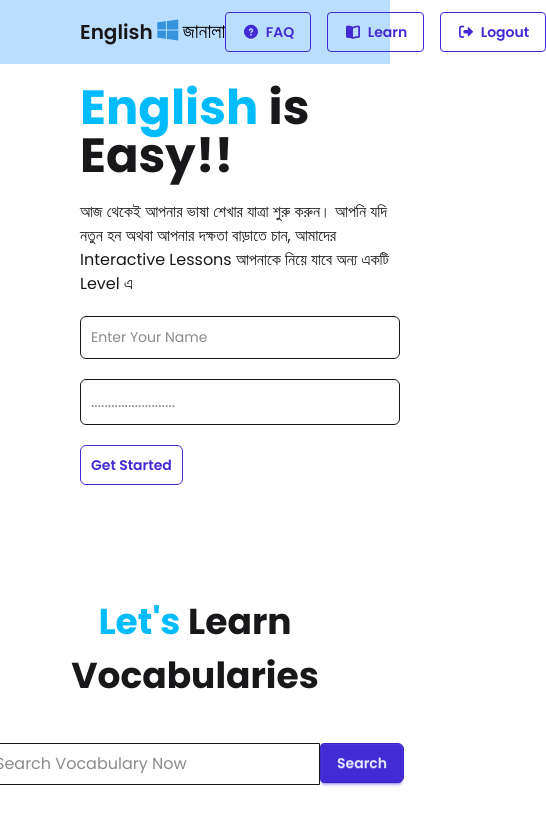
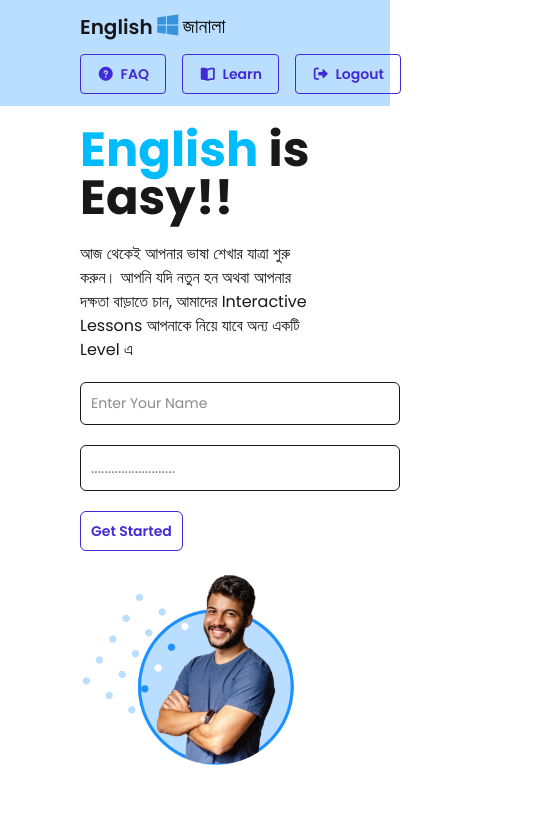
Before and after one commit to diponkorroy064-max/English-Janala-with-JS-API, a plain HTML site: page index.html in a window 390 px wide. Shown: the top 822 px of the page, 546 px wide, since content can reach past the window. Drawn offline with nearby package versions, Linux system fonts and the light colour scheme; no server answers.

Commit message:
redesign

```diff
--- a/file.js
+++ b/file.js
@@ -145,7 +145,7 @@ const displayLessions = (lessonns) => {
         // 3. create element---
         const btnDiv = document.createElement('div');
         btnDiv.innerHTML = `
-            <button id="lesson-btn-${lesson.level_no}" onclick = "loadLevelWord(${lesson.level_no})" class="btn btn-outline btn-primary border border-[#422AD5] lesson-btns"><i class="fa-solid fa-book-open"></i>Lesson -${lesson.level_no}</button>
+            <button id="lesson-btn-${lesson.level_no}" onclick = "loadLevelWord(${lesson.level_no})" class="btn btn-outline btn-primary border border-[#422AD5] lesson-btns"><i class="fa-solid fa-book-open"></i>Lesson - ${lesson.level_no}</button>
         `;
 
         // 4. appendChild---
@@ -153,7 +153,6 @@ const displayLessions = (lessonns) => {
     });
 
 }
-
 
 loadLessions();
 
--- a/index.html
+++ b/index.html
@@ -49,7 +49,7 @@
 <body class="">
 
     <!-- navbar section-->
-    <header class="flex justify-between bg-[#BADEFF] py-3 px-20">
+    <header class="flex justify-between items-center flex-wrap gap-3 bg-[#BADEFF] py-3 px-20">
         <div class="nav-left flex items-center">
             <span class="text-[20px] font-semibold text-[#18181B]">English</span>
             <span><i class="fa-brands fa-windows text-2xl" style="color: rgb(54, 147, 220);"></i></span>
@@ -70,7 +70,7 @@
 
 
     <!-- Bannar Section -->
-    <section class="flex items-center py-5 px-20">
+    <section class="grid md:grid-cols-2 grid-cols-1 items-center py-5 px-20 ">
         <div class="bannar-left space-y-5">
             <h3 class="text-5xl font-bold text-[#18181B]"><span class="text-[#00BCFF]">English</span> is Easy!!</h3>
             <p>আজ থেকেই আপনার ভাষা শেখার যাত্রা শুরু করুন। আপনি যদি নতুন হন অথবা আপনার দক্ষতা বাড়াতে চান, আমাদের
@@ -125,10 +125,10 @@
     </section>
 
 
-    <!-- 6 card section -->
+    <!-- All card section -->
     <section class="px-20 mx-auto mt-10">
 
-        <section id="word-container" class="bg-[#F8F8F8] p-5 grid grid-cols-3 gap-5 shadow rounded-2xl">
+        <section id="word-container" class="bg-[#F8F8F8] p-5 grid md:grid-cols-3 gap-5 grid-cols-1 shadow rounded-2xl">
 
             <!-- একটি Lesson Select করুন section -->
             <section class="col-span-full">
```
